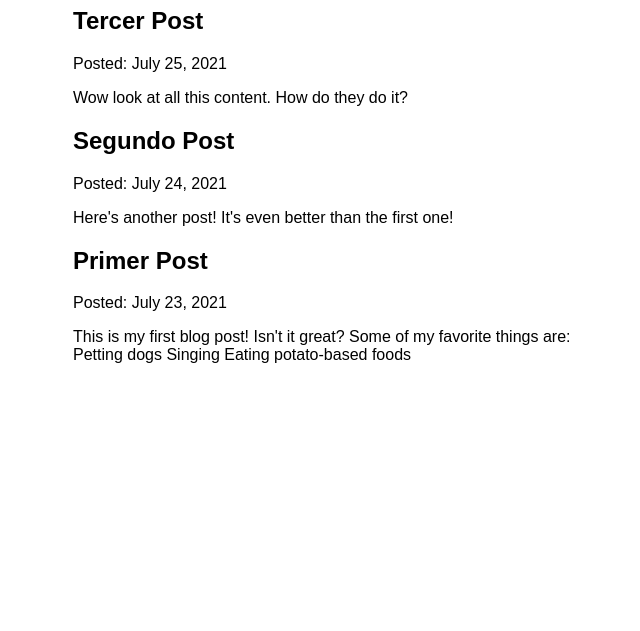
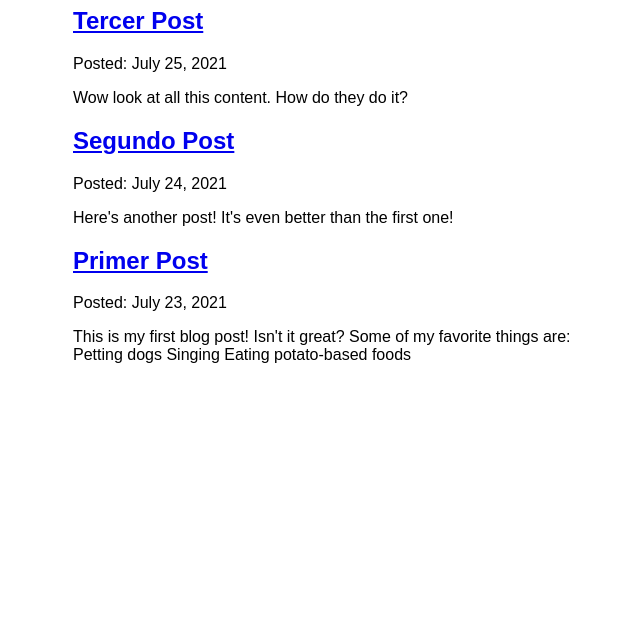
Before and after one commit to Konisakae/probando-gatsby, a Gatsby site: page /blog in a window 1280 px wide. Shown: the part 169-800 px from the top of the page, without its empty margins (317-957 px from the left). Built offline with nearby package versions, Linux system fonts and the light colour scheme; Gatsby itself is replaced by a stand-in of ours.

Commit message:
Finished Gatsby Tutorial Part 6

```diff
--- a/src/pages/blog.js
+++ b/src/pages/blog/index.js
@@ -1,14 +1,18 @@
 import * as React from "react";
-import { graphql } from "gatsby";
-import Layout from "../components/layout";
-import Seo from "../components/seo";
+import { Link, graphql } from "gatsby";
+import Layout from "../../components/layout";
+import Seo from "../../components/seo";
 
 const BlogPage = ({ data }) => {
   return (
-    <Layout pageTitle="My Blog Posts">
+    <Layout pageTitle="Creando Posts">
       {data.allMdx.nodes.map((node) => (
         <article key={node.id}>
-          <h2>{node.frontmatter.title}</h2>
+          <h2>
+            <Link to={`/blog/${node.frontmatter.slug}`}>
+              {node.frontmatter.title}
+            </Link>
+          </h2>
           <p>Posted: {node.frontmatter.date}</p>
           <p>{node.excerpt}</p>
         </article>
@@ -24,6 +28,7 @@
         frontmatter {
           title
           date(formatString: "MMMM DD, YYYY")
+          slug
         }
         id
         excerpt
```
Also changed, not shown: src/pages/blog/{mdx.frontmatter__slug}.js (added, +28 -0 lines).
